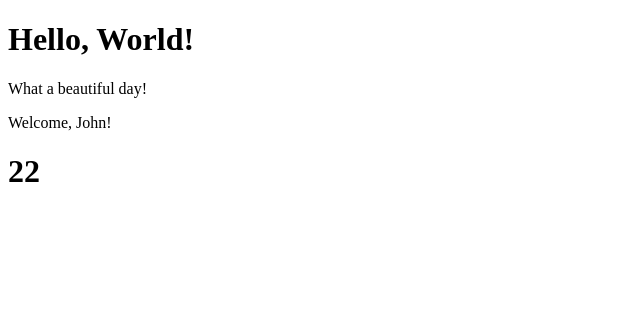
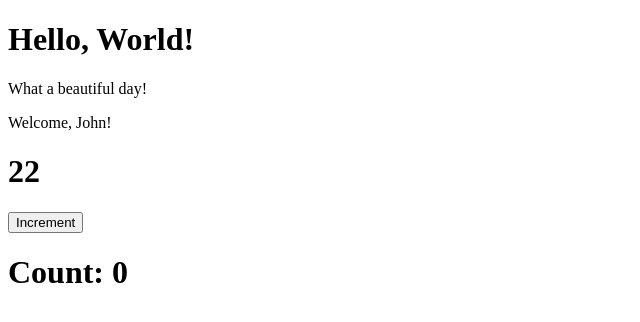
Before and after one commit to antoniocodella/react-exercises, a React (Create React App) app: page / in a window 1280 px wide. Shown: the top 322 px of the page, without its empty margins (0-640 px from the left). Built offline with nearby package versions, Linux system fonts and the light colour scheme.

Commit message:
events-01

```diff
--- a/src/App.js
+++ b/src/App.js
@@ -1,4 +1,5 @@
 import React from "react";
+import { ClickCounter } from "./ClickCounter";
 import { Counter } from "./Counter";
 import { Hello } from "./Hello";
 import { Welcome } from "./Welcome";
@@ -14,6 +15,7 @@ export class App extends React.Component {
           incrementInterval={800}
           incrementAmount={2}
         />
+        <ClickCounter />
       </div>
     );
   }
--- /dev/null
+++ b/src/ClickCounter.js
@@ -0,0 +1,22 @@
+import React from "react";
+
+export class ClickCounter extends React.Component {
+  state = {
+    count: 0,
+  };
+
+  handleIncrementCounter = () => {
+    this.setState((state) => {
+      return { count: state.count + 1 };
+    });
+  };
+
+  render() {
+    return (
+      <div>
+        <button onClick={this.handleIncrementCounter}>Increment</button>
+        <h1>Count: {this.state.count}</h1>
+      </div>
+    );
+  }
+}
```
